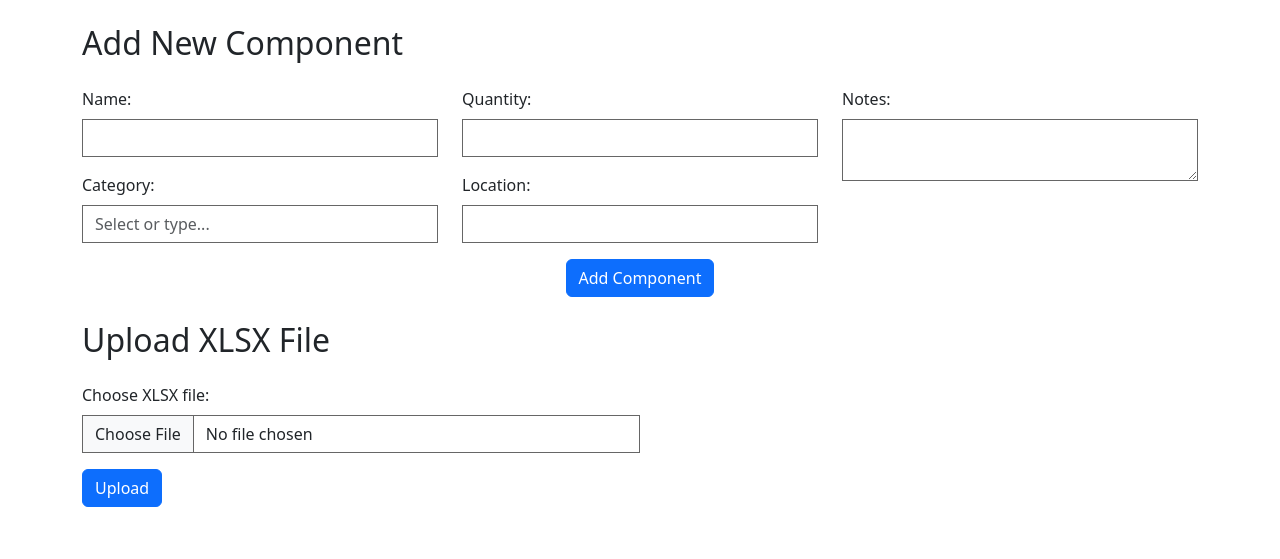
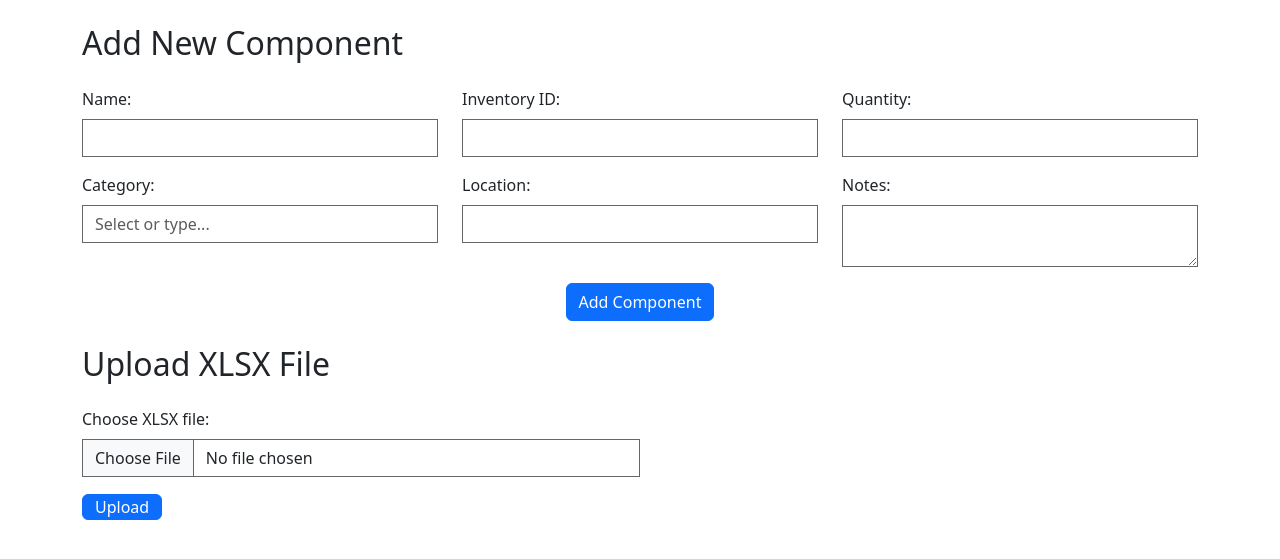
Before and after one commit to Abdu-Azaz/electro-components-inventory, a Flask app: page /add in a window 1280 px wide. Shown: the part 155-714 px from the top of the page. Run offline with Flask 3, Linux system fonts and the light colour scheme; some libraries are stand-ins or nearby versions.

Commit message:
add inventory

```diff
--- a/app.py
+++ b/app.py
@@ -14,6 +14,7 @@ db = SQLAlchemy(app)
 
 class Component(db.Model):
     id = db.Column(db.Integer, primary_key=True)
+    inventory_number = db.Column(db.String(100), nullable=True,)
     name = db.Column(db.String(100), nullable=False)
     category = db.Column(db.String(100), nullable=False)
     quantity = db.Column(db.Integer, nullable=False)
@@ -64,12 +65,13 @@ def add():
         print("Hello")
         print(request.form)
         name = request.form['name']
+        inventory_number = request.form['inventory_number']
         quantity = request.form['quantity']
         location = request.form['location']
         category = request.form['category']
         notes = request.form['notes']
 
-        new_component = Component(name=name, category=category, quantity=quantity, location=location, notes=notes)
+        new_component = Component(name=name, category=category, quantity=quantity, location=location, notes=notes,inventory_number=inventory_number)
         db.session.add(new_component)
         db.session.commit()
         return redirect(url_for('index'))
@@ -80,6 +82,7 @@ def update(id):
     component = Component.query.get_or_404(id)
     if request.method == 'POST':
         component.name = request.form['name']
+        component.inventory_number = request.form['inventory_number']
         component.category = request.form['category']
         component.quantity = request.form['quantity']
         component.location = request.form['location']
--- a/templates/add.html
+++ b/templates/add.html
@@ -34,12 +34,13 @@
         </div>
         <div class="col-md-4">
             <div class="mb-3">
-                <label for="quantity" class="form-label">Quantity:</label>
-                <input type="number" class="form-control" id="quantity" name="quantity" required>
+                <label for="inventory_number" class="form-label">Inventory ID:</label>
+                <input type="text" class="form-control" id="inventory_number" name="inventory_number" required>
                 <div class="invalid-feedback">
-                    Please enter a quantity.
+                    Please enter a Inventory.
                 </div>
             </div>
+
             <div class="mb-3">
                 <label for="location" class="form-label">Location:</label>
                 <input type="text" class="form-control" id="location" name="location" required>
@@ -47,8 +48,16 @@
                     Please enter a location.
                 </div>
             </div>
+
         </div>
         <div class="col-md-4">
+            <div class="mb-3">
+                <label for="quantity" class="form-label">Quantity:</label>
+                <input type="number" class="form-control" id="quantity" name="quantity" required>
+                <div class="invalid-feedback">
+                    Please enter a quantity.
+                </div>
+            </div>
             <div class="mb-3">
                 <label for="notes" class="form-label">Notes:</label>
                 <textarea class="form-control" id="notes" name="notes"></textarea>
@@ -66,7 +75,7 @@
         <label for="file" class="form-label">Choose XLSX file:</label>
         <input type="file" class="form-control w-50" id="file" name="file" accept=".xlsx .xls" required>
     </div>
-    <button type="submit" class="btn btn-primary">Upload</button>
+    <button type="submit" class="btn btn-primary py-0">Upload</button>
 </form>
 
 {% endblock %}
--- a/templates/index.html
+++ b/templates/index.html
@@ -44,6 +44,7 @@
     <table class="table table-striped table-bordered" id="myTable">
       <thead class="thead-dark">
         <tr>
+          <th>Inventory #</th>
           <th>Name</th>
           <th>Category</th>
           <th>In Stock</th>
@@ -56,6 +57,7 @@
       <tbody>
         {% for component in components %}
         <tr>
+          <td>{{ component.inventory_number }}</td>
           <td>{{ component.name }}</td>
           <td>{{ component.category }}</td>
           <td>{{ component.quantity }}</td>
```
Also changed, not shown: templates/update.html (+7 -0 lines), instance/inventory.db.
